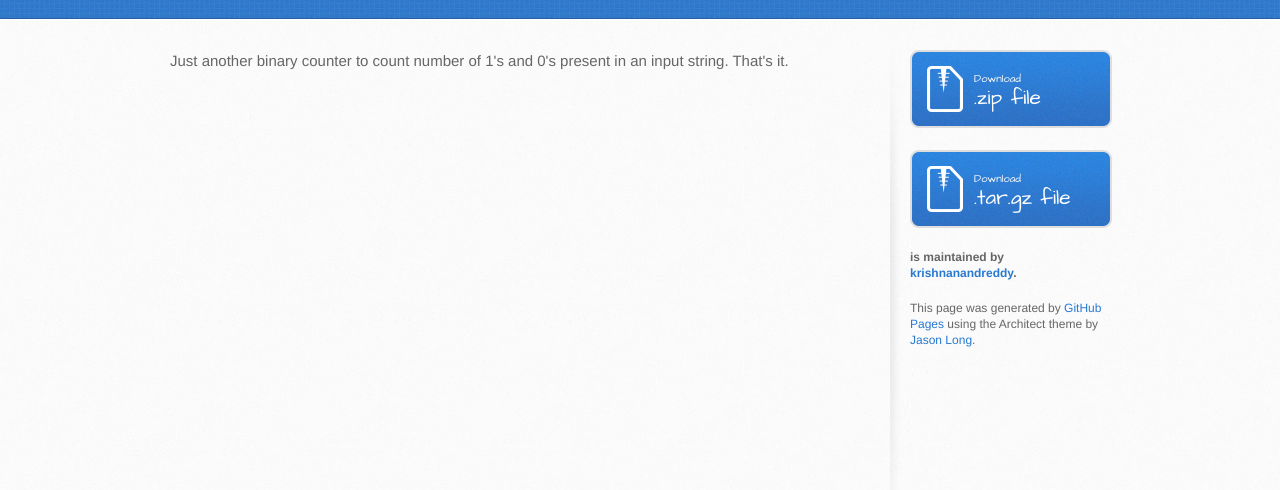
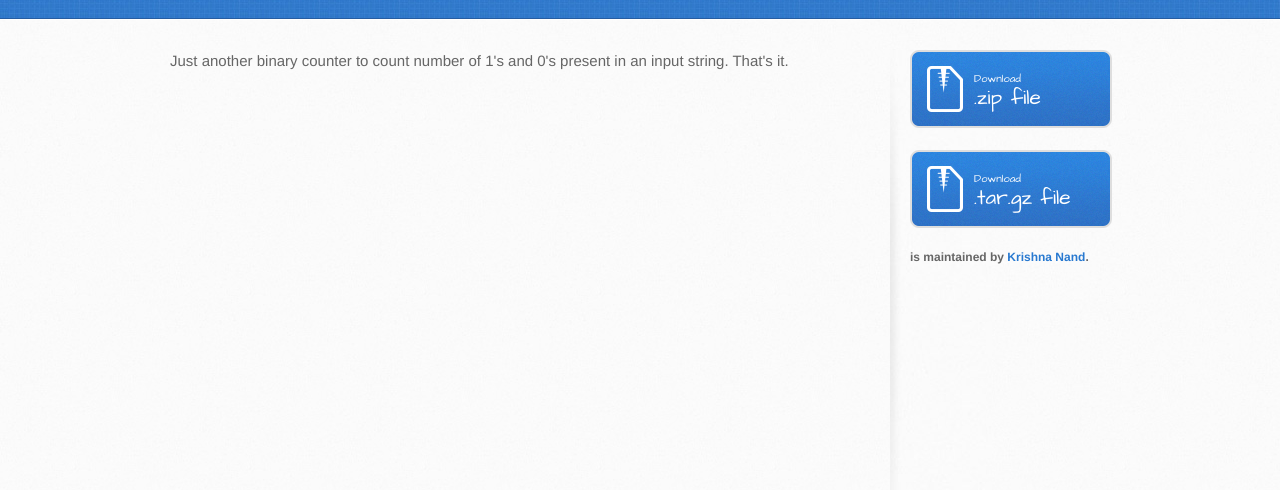
Before and after one commit to krishnanandreddy/binaryCount, a plain HTML site: page index.html in a window 1280 px wide. Shown: the part 182-672 px from the top of the page. Drawn offline with Linux system fonts and the light colour scheme.

Commit message:
Update index.html

```diff
--- a/index.html
+++ b/index.html
@@ -42,9 +42,9 @@ That's it.</p>
             .tar.gz file
           </a>
 
-          <p class="repo-owner"><a href="https://github.com/krishnanandreddy/binaryCount"></a> is maintained by <a href="https://github.com/krishnanandreddy">krishnanandreddy</a>.</p>
+          <p class="repo-owner"><a href="https://github.com/krishnanandreddy/binaryCount"></a> is maintained by <a href="https://github.com/krishnanandreddy">Krishna Nand</a>.</p>
 
-          <p>This page was generated by <a href="https://pages.github.com">GitHub Pages</a> using the Architect theme by <a href="https://twitter.com/jasonlong">Jason Long</a>.</p>
+
         </aside>
       </div>
     </div>
```
